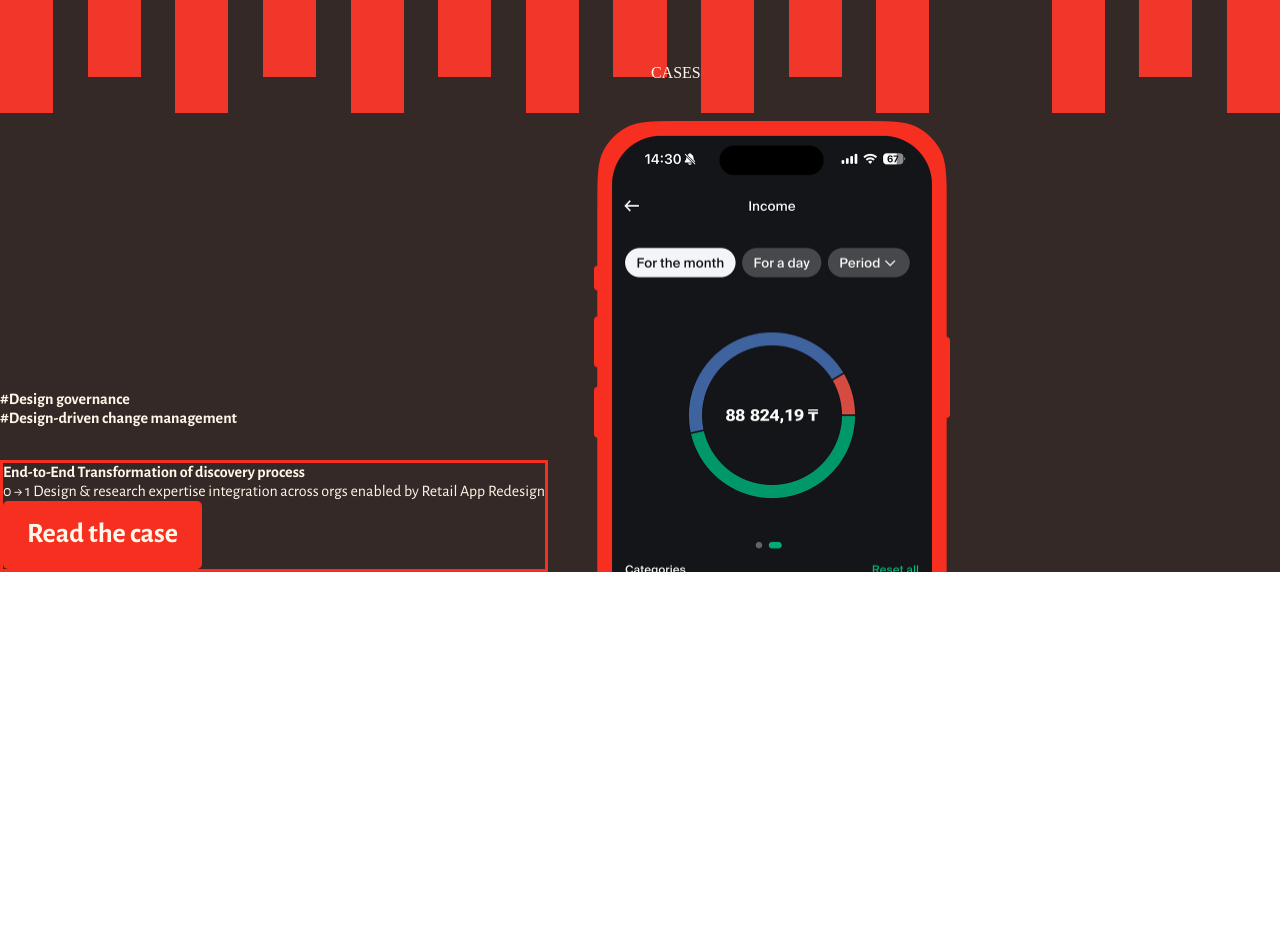
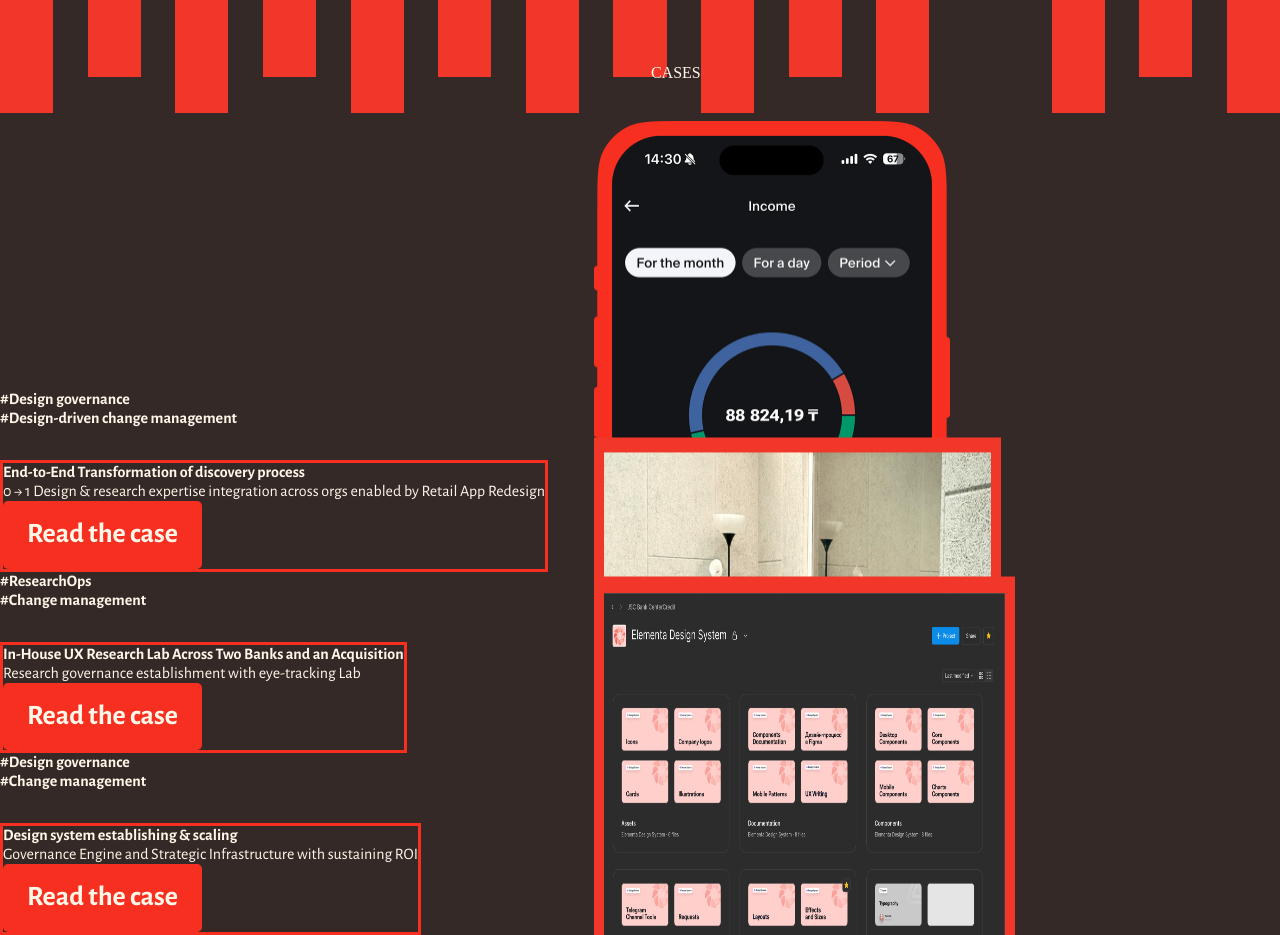
Before and after one commit to voleriyah/portfolio, a Next.js app: page / in a window 1280 px wide. Shown: the part 1540-2475 px from the top of the page. Before the commit the page ends 2112 px from the top, so only its background shows below. Built offline with nearby package versions, Linux system fonts and the light colour scheme; a web font is replaced by a local one.

Commit message:
fix breakpoints for cases — AGAIN

```diff
--- a/app/page.tsx
+++ b/app/page.tsx
@@ -421,23 +421,6 @@ export default function Home() {
           }}
         >
 
-          {/* iPhone Image - Desktop only, positioned on top of case card */}
-          <Image
-            src="/images/bcc-screen.png"
-            alt="iPhone screen"
-            width={1920}
-            height={391}
-            className="hidden lg:block absolute pointer-events-none z-10"
-            style={{
-              width: '356px',
-              height: '720px',
-              flexShrink: 0,
-              left: '594px',
-              top: '50%',
-              transform: 'translateY(-50%)',
-            }}
-          />
-
           <CaseCard
             size="large"
             title="End-to-End Transformation of discovery process"
@@ -446,7 +429,80 @@ export default function Home() {
             buttonText="Read the case"
             imageSrc="/images/bcc-screen.png"
             imageAlt="Case study - Retail App Redesign"
+
             phoneImageAlt="iPhone screen"
+            desktopImageSrc="/images/bcc-screen.png"
+            desktopImageAlt="iPhone screen"
+            desktopImageStyle={{
+              width: '356px',
+              height: '720px',
+            }}
+            onButtonClick={() => {}}
+          />
+        </div>
+{/* Second Case Block Wrapper */}
+<div
+          className="w-full mx-auto relative flex items-center justify-start"
+          style={{
+            // Width: 100% on mobile, max 1692px at 1920px (benchmark)
+            maxWidth: '1692px',
+            // Padding: scales from mobile to desktop values at 1920px
+            paddingTop: 'clamp(40px, calc(40px + (194px - 40px) * ((100vw - 320px) / (1920px - 320px))), 194px)',
+            paddingBottom: 'clamp(40px, calc(40px + (194px - 40px) * ((100vw - 320px) / (1920px - 320px))), 194px)',
+            paddingLeft: 'clamp(16px, calc(16px + (72px - 16px) * ((100vw - 320px) / (1920px - 320px))), 72px)',
+            paddingRight: 'clamp(16px, calc(16px + (72px - 16px) * ((100vw - 320px) / (1920px - 320px))), 72px)',
+          }}
+        >
+          <CaseCard
+            size="large"
+            title="In-House UX Research Lab Across Two Banks and an Acquisition"
+            description="Research governance establishment with eye-tracking Lab"
+            tags={`#ResearchOps \n#Change management`}
+            buttonText="Read the case"
+            imageSrc="/images/lab-image.png"
+            imageAlt="Case study - UX Research Lab"
+
+            phoneImageAlt="UX Research Lab"
+            desktopImageSrc="/images/lab-image.png"
+            desktopImageAlt="UX Research Lab"
+            desktopImageStyle={{
+              width: '632px',
+              height: '449px',
+            }}
+            onButtonClick={() => {}}
+          />
+        </div>
+
+        {/* Third Case Block Wrapper */}
+        <div
+          className="w-full mx-auto relative flex items-center justify-start"
+          style={{
+            // Width: 100% on mobile, max 1692px at 1920px (benchmark)
+            maxWidth: '1692px',
+            // Padding: scales from mobile to desktop values at 1920px
+            paddingTop: 'clamp(40px, calc(40px + (194px - 40px) * ((100vw - 320px) / (1920px - 320px))), 194px)',
+            paddingBottom: 'clamp(40px, calc(40px + (194px - 40px) * ((100vw - 320px) / (1920px - 320px))), 194px)',
+            paddingLeft: 'clamp(16px, calc(16px + (72px - 16px) * ((100vw - 320px) / (1920px - 320px))), 72px)',
+            paddingRight: 'clamp(16px, calc(16px + (72px - 16px) * ((100vw - 320px) / (1920px - 320px))), 72px)',
+          }}
+        >
+          <CaseCard
+            size="large"
+            title="Design system establishing & scaling"
+            description="Governance Engine and Strategic Infrastructure with sustaining ROI"
+            tags={`#Design governance \n#Change management`}
+            buttonText="Read the case"
+            imageSrc="/images/ds-image.png"
+            imageAlt="Case study - Design System"
+
+            phoneImageAlt="Design System"
+            desktopImageSrc="/images/ds-image.png"
+            desktopImageAlt="Design System"
+            desktopImageStyle={{
+              width: '632px',
+              height: '499px',
+              top: '40%',
+            }}
             onButtonClick={() => {}}
           />
         </div>
--- a/components/CaseCard.tsx
+++ b/components/CaseCard.tsx
@@ -8,11 +8,14 @@ interface CaseCardProps {
   size?: 'large' | 'small';
   title: string;
   description: string;
-  tags?: string; // Hashtags or tags text above the card
+  tags?: string;
   imageSrc?: string;
   imageAlt?: string;
   phoneImageSrc?: string;
   phoneImageAlt?: string;
+  desktopImageSrc?: string;
+  desktopImageAlt?: string;
+  desktopImageStyle?: React.CSSProperties;
   buttonText?: string;
   onButtonClick?: () => void;
   className?: string;
@@ -27,34 +30,70 @@ export default function CaseCard({
   imageAlt = 'Case image',
   phoneImageSrc,
   phoneImageAlt = 'Phone image',
+  desktopImageSrc,
+  desktopImageAlt = 'Desktop case image',
+  desktopImageStyle,
   buttonText = 'View case',
   onButtonClick,
   className = '',
 }: CaseCardProps) {
-  // Responsive: scales from small (320px) to large (1920px)
-  // At mobile (320px): small card dimensions
-  // At desktop (1920px): large card dimensions
   const [buttonSize, setButtonSize] = useState<'large' | 'small'>('small');
+  const [isDesktop, setIsDesktop] = useState<boolean>(
+    typeof window !== 'undefined' ? window.innerWidth >= 1024 : false
+  );
 
   useEffect(() => {
-    const updateButtonSize = () => {
-      setButtonSize(window.innerWidth >= 1024 ? 'large' : 'small');
+    const updateSizes = () => {
+      const width = window.innerWidth;
+      setButtonSize(width >= 1024 ? 'large' : 'small');
+      setIsDesktop(width >= 1024);
     };
 
-    updateButtonSize();
-    window.addEventListener('resize', updateButtonSize);
-    return () => window.removeEventListener('resize', updateButtonSize);
+    updateSizes();
+    window.addEventListener('resize', updateSizes);
+    return () => window.removeEventListener('resize', updateSizes);
   }, []);
 
   return (
-    <div className={`flex flex-col items-start ${className}`}>
+    <div className={`flex flex-col items-start relative ${className}`}>
+      {/* Desktop Image - Visible only on desktop (>=1024px) */}
+      {desktopImageSrc && (
+        <>
+          <Image
+            src={desktopImageSrc}
+            alt={desktopImageAlt}
+            width={1920}
+            height={391}
+            className="desktop-case-img absolute pointer-events-none z-10"
+            style={{
+              width: '356px',
+              height: '720px',
+              flexShrink: 0,
+              left: '594px',
+              top: '50%',
+              transform: 'translateY(-50%)',
+              ...desktopImageStyle,
+            }}
+          />
+          <style jsx>{`
+            .desktop-case-img {
+              display: none !important;
+            }
+            @media (min-width: 1024px) {
+              .desktop-case-img {
+                display: block !important;
+              }
+            }
+          `}</style>
+        </>
+      )}
+
       {/* Tags text - Above the card */}
       {tags && (
         <div
           style={{
             maxWidth: 'clamp(100%, calc(100% + (300px - 100%) * ((100vw - 1024px) / (1920px - 1024px))), 300px)',
             marginBottom: '32px',
-            // Right margin: 16px on mobile/tablet, scales to 0px on desktop
             marginRight: 'clamp(16px, calc(16px + (0px - 16px) * ((100vw - 1024px) / (1920px - 1024px))), 0px)',
           }}
         >
@@ -63,11 +102,9 @@ export default function CaseCard({
             style={{
               color: '#FFF8E9',
               fontFamily: '"Alegreya Sans"',
-              // Font size: scales from 18px (mobile) to 24px (1920px)
               fontSize: 'clamp(18px, calc(18px + (24px - 18px) * ((100vw - 320px) / (1920px - 320px))), 24px)',
               fontStyle: 'normal',
               lineHeight: 'normal',
-              // Letter spacing: scales from -0.18px (mobile) to -0.24px (1920px)
               letterSpacing: 'clamp(-0.18px, calc(-0.18px + (-0.24px - -0.18px) * ((100vw - 320px) / (1920px - 320px))), -0.24px)',
               whiteSpace: 'pre-line',
             }}
@@ -81,24 +118,20 @@ export default function CaseCard({
       <div
         className={`relative flex flex-col items-start ${className}`}
         style={{
-          // Mobile & Tablet (<1024px): 100% width (small card), Desktop (>=1024px): scales from 358px to 994px (1920px)
           width: 'clamp(100%, calc(100% + (358px - 100%) * ((100vw - 320px) / (1024px - 320px))), clamp(358px, calc(358px + (994px - 358px) * ((100vw - 1024px) / (1920px - 1024px))), 994px))',
-          maxWidth: '100%', // Prevent overflow on mobile/tablet
+          maxWidth: '100%',
           boxSizing: 'border-box',
-          // Height: small card on mobile/tablet, scales to large card on desktop
           height: 'clamp(auto, calc(400px + (460px - 400px) * ((100vw - 1024px) / (1920px - 1024px))), 460px)',
           minHeight: 'clamp(400px, calc(400px + (460px - 400px) * ((100vw - 1024px) / (1920px - 1024px))), 460px)',
-          // Padding: small card (35px 24px) on mobile/tablet, scales to large card (44px) on desktop
           paddingTop: 'clamp(35px, calc(35px + (44px - 35px) * ((100vw - 1024px) / (1920px - 1024px))), 44px)',
           paddingRight: 'clamp(24px, calc(24px + (44px - 24px) * ((100vw - 1024px) / (1920px - 1024px))), 44px)',
           paddingBottom: 'clamp(35px, calc(35px + (44px - 35px) * ((100vw - 1024px) / (1920px - 1024px))), 44px)',
           paddingLeft: 'clamp(24px, calc(24px + (44px - 24px) * ((100vw - 1024px) / (1920px - 1024px))), 44px)',
-          // Gap: small card (32px) on mobile/tablet, scales to large card (48px) on desktop
           gap: 'clamp(32px, calc(32px + (48px - 32px) * ((100vw - 1024px) / (1920px - 1024px))), 48px)',
           border: '3px solid var(--main-red-accent, #F62F20)',
         }}
       >
-      {/* iPhone Image - Positioned on top of card - Visible on mobile/tablet (<1024px), hidden on desktop */}
+      {/* iPhone Image - Visible on mobile/tablet (<1024px), hidden on desktop */}
       {phoneImageSrc && (
         <Image
           src={phoneImageSrc}
@@ -107,7 +140,6 @@ export default function CaseCard({
           height={600}
           className="absolute pointer-events-none z-10 lg:hidden"
           style={{
-            // Left position: center on mobile/tablet
             left: '50%',
             top: 'clamp(-100px, calc(-100px + (-60px - -100px) * ((100vw - 320px) / (1024px - 320px))), -60px)',
             transform: 'translateX(-50%)',
@@ -120,12 +152,10 @@ export default function CaseCard({
       {/* Title */}
       <h3
         style={{
-          // Max-width: 300px at 1920px desktop (fixed to avoid iPhone image intersection), full width on mobile/tablet
           maxWidth: 'clamp(460px, calc(100% + (300px - 100%) * ((100vw - 1024px) / (1920px - 1024px))), 300px)',
           alignSelf: 'stretch',
           color: 'var(--main-white, #FFF8E9)',
           fontFamily: '"Alegreya Sans"',
-          // Font size: small card (32px) on mobile/tablet, scales to large card (48px) on desktop
           fontSize: 'clamp(32px, calc(32px + (48px - 32px) * ((100vw - 1024px) / (1920px - 1024px))), 48px)',
           fontStyle: 'normal',
           fontWeight: 900,
@@ -139,12 +169,10 @@ export default function CaseCard({
       {/* Description */}
       <p
         style={{
-          // Max-width: 300px at 1920px desktop (fixed to avoid iPhone image intersection), full width on mobile/tablet
           maxWidth: 'clamp(460px, calc(100% + (300px - 100%) * ((100vw - 1024px) / (1920px - 1024px))), 300px)',
           color: 'var(--main-white, #FFF8E9)',
           textAlign: 'left',
           fontFamily: '"Alegreya Sans"',
-          // Font size: small card (20px) on mobile/tablet, scales to large card (32px) on desktop
           fontSize: 'clamp(20px, calc(20px + (32px - 20px) * ((100vw - 1024px) / (1920px - 1024px))), 32px)',
           fontStyle: 'normal',
           fontWeight: 400,
@@ -154,7 +182,7 @@ export default function CaseCard({
         {description}
       </p>
 
-      {/* Button - Aligned left, with 32px gap before image on mobile/tablet */}
+      {/* Button */}
       <div
         className="w-full lg:w-auto"
         style={{
@@ -174,9 +202,7 @@ export default function CaseCard({
         <div
           className="flex flex-col justify-center items-center self-stretch lg:hidden"
           style={{
-            // Height: scales from 469px (mobile) to 600px (tablet)
             height: 'clamp(469px, calc(469px + (600px - 469px) * ((100vw - 320px) / (1024px - 320px))), 600px)',
-            // Padding: scales from mobile padding
             paddingTop: '23.5px',
             paddingRight: '51.82px',
             paddingBottom: '25.412px',
```
Also changed, not shown: app/globals.css (+11 -0 lines), public/images/ds-image.png (added), public/images/lab-image.png (added).
